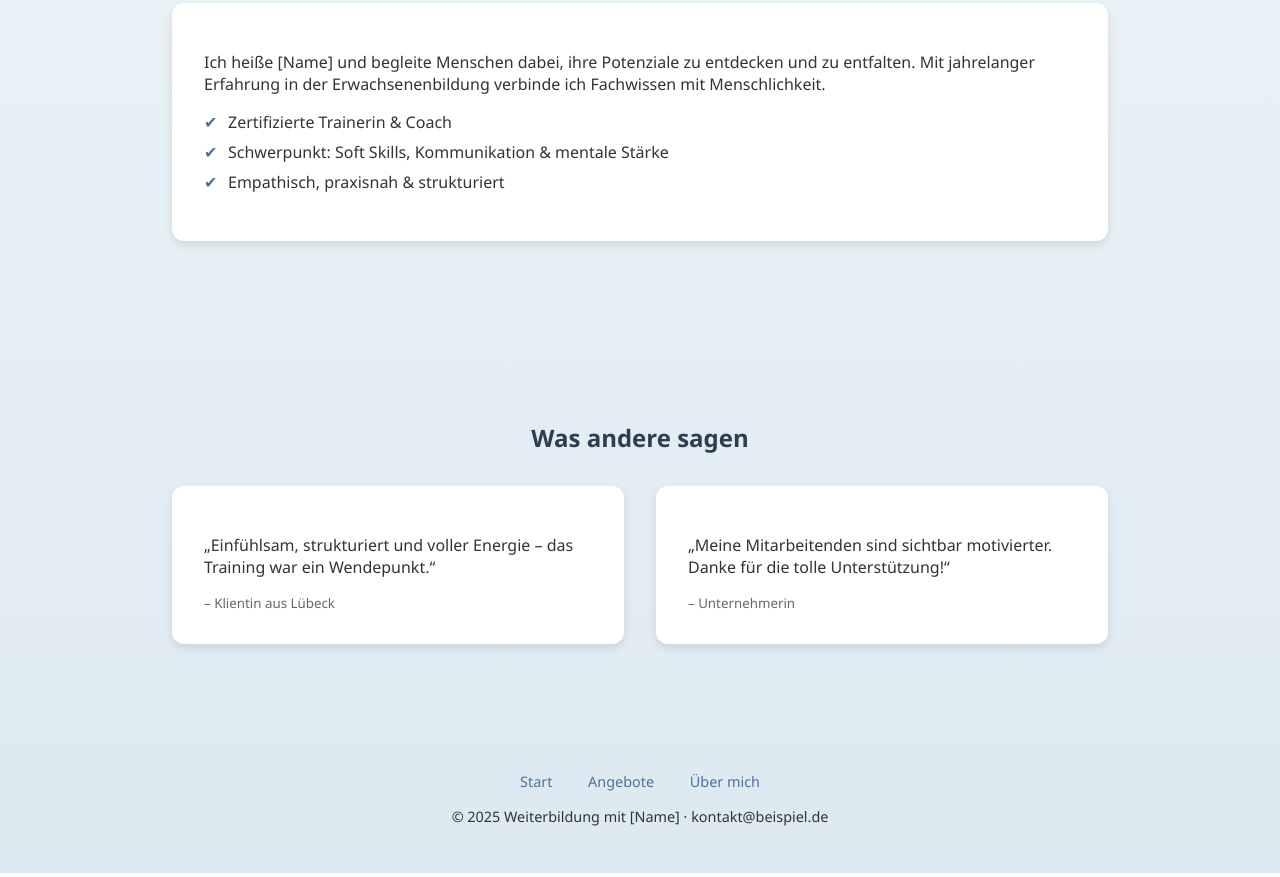
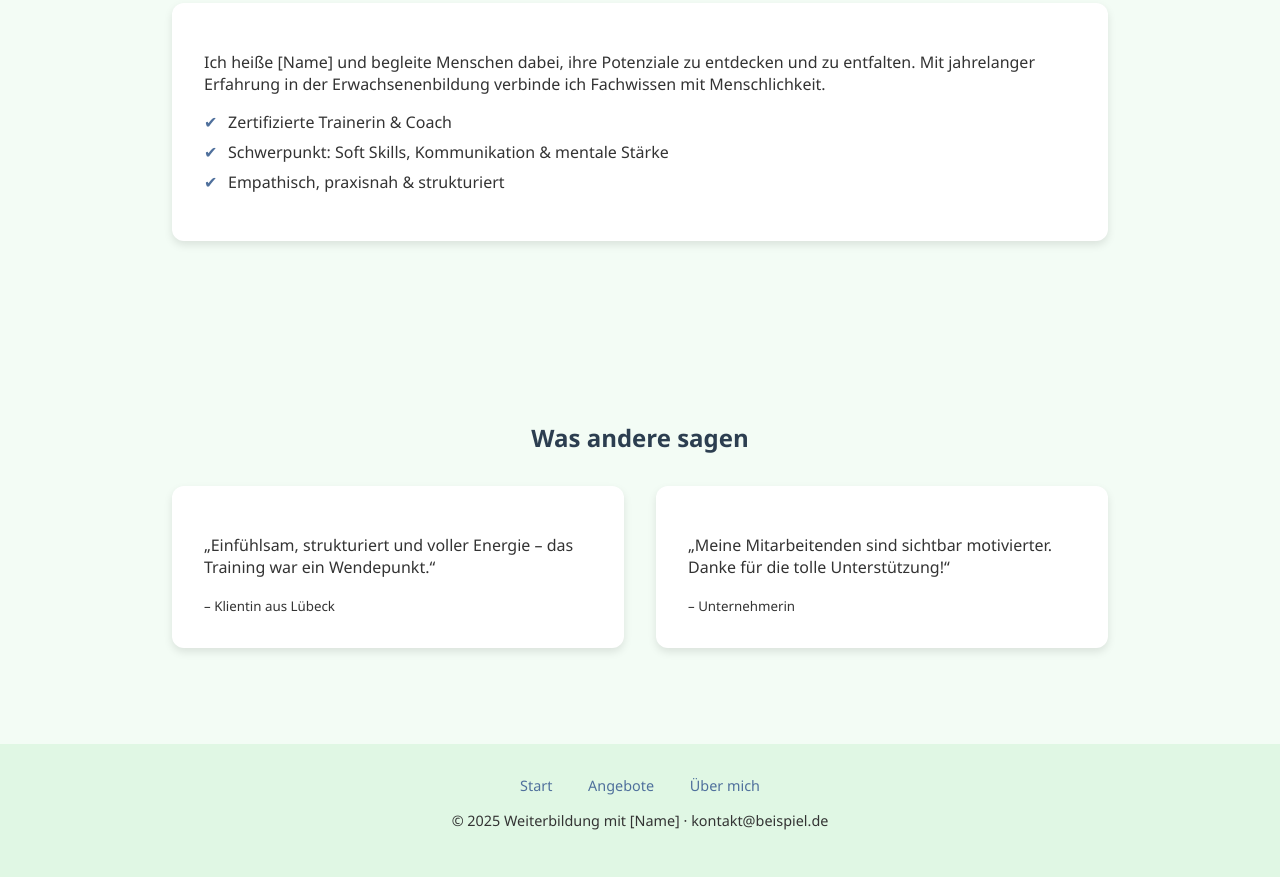
Before and after one commit to Tamino112/mama-website, a plain HTML site: page index.html in a window 1280 px wide. Shown: the part 986-1863 px from the top of the page. Drawn offline with Linux system fonts and the light colour scheme.

Commit message:
Update style.css

```diff
--- a/style.css
+++ b/style.css
@@ -7,7 +7,7 @@ body {
   margin: 0;
   padding-top: 80px; /* Platz für fixe Navbar */
   font-family: 'Segoe UI', sans-serif;
-  background: linear-gradient(to bottom, #f6f9fc, #ddeaf1);
+  background-color: rgba(180, 235, 190, 0.15); /* Helles, transparentes Grün */
   color: #333;
 }
 
@@ -17,12 +17,13 @@ nav {
   top: 0;
   left: 0;
   width: 100%;
-  background-color: #4f709c;
+  background-color: rgba(100, 180, 120, 0.7); /* Transparente grüne Leiste */
   padding: 1rem;
   display: flex;
   justify-content: center;
   gap: 2rem;
   z-index: 1000;
+  box-shadow: 0 2px 8px rgba(0, 0, 0, 0.1);
 }
 nav a {
   color: #fff;
@@ -31,7 +32,7 @@ nav a {
   transition: opacity 0.3s;
 }
 nav a:hover {
-  opacity: 0.7;
+  opacity: 0.8;
 }
 
 /* Hero-Bereich */
@@ -94,17 +95,10 @@ ul li::before {
   color: #4f709c;
 }
 
-/* Testimonials */
-.testimonials small {
-  display: block;
-  margin-top: 0.5rem;
-  color: #666;
-}
-
 /* Footer */
 footer {
   text-align: center;
-  background-color: #ddeaf1;
+  background-color: rgba(180, 235, 190, 0.3); /* Heller grüner Footer */
   padding: 2rem;
   font-size: 0.9rem;
 }
```
